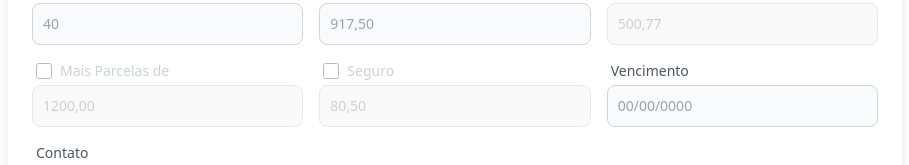
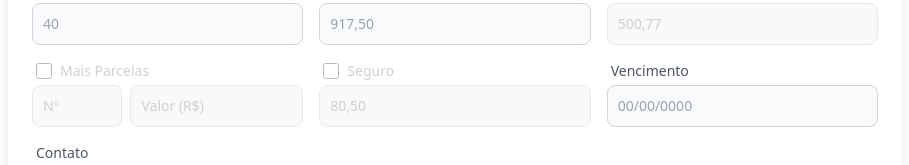
Before and after one commit to DavidHSCruz/GeradorDePost, a React (Vite) app: page /generate in a window 1280 px wide. Shown: the part 378-543 px from the top of the page, without its empty margins (185-1094 px from the left). Built offline with nearby package versions, Linux system fonts and the light colour scheme; a web font is replaced by a local one.

Commit message:
add: numero de + parcelas

```diff
--- a/src/components/CardGenerator/CardForm.jsx
+++ b/src/components/CardGenerator/CardForm.jsx
@@ -78,10 +78,59 @@ export const CardForm = ({
                 </div>
                 {/* Inputs Dinâmicos */}
                 {Object.keys(inf).map((name, i) => {
-                    // eslint-disable-next-line no-unused-vars
-                    const inputConfig = inputs.find(input => input.name.toLowerCase().replace(/\s/g, '') === name.toLowerCase())
+                    if (name === 'tipo' || name === 'color') return null
 
-                    if (name === 'tipo' || name === 'color') return null
+                    if (name === 'maisParcelasValor') return null
+
+                    if (name === 'maisParcelasNum') {
+                        const checkName = 'maisParcelasDe'
+                        const isChecked = check[checkName]
+                        const checkDisabled = !isChecked
+
+                        return (
+                            <div key={i} className={`flex flex-col group ${checkDisabled ? 'opacity-50' : ''}`}>
+                                <div className="flex items-center mb-1 ml-1">
+                                    {checkInput(checkName)}
+                                    <label className={`text-sm font-medium ${checkDisabled ? 'text-gray-400' : 'text-gray-600'}`} htmlFor={name}>
+                                        Mais Parcelas
+                                    </label>
+                                </div>
+
+                                <div className={`flex gap-2 relative transition-all duration-200 ${checkDisabled ? 'grayscale' : ''}`}>
+                                    <div className="w-1/3">
+                                        <input
+                                            className={`
+                                                w-full bg-gray-50 border border-gray-300 text-gray-900 text-sm rounded-lg
+                                                focus:ring-vermelho focus:border-vermelho block p-2.5 outline-none
+                                                disabled:bg-gray-100 disabled:cursor-not-allowed transition-colors
+                                                placeholder-gray-400
+                                            `}
+                                            type="text"
+                                            value={inf.maisParcelasNum}
+                                            disabled={checkDisabled}
+                                            placeholder="Nº"
+                                            onChange={(e) => setInf({...inf, maisParcelasNum: e.target.value})}
+                                        />
+                                    </div>
+                                    <div className="flex-1">
+                                        <input
+                                            className={`
+                                                w-full bg-gray-50 border border-gray-300 text-gray-900 text-sm rounded-lg
+                                                focus:ring-vermelho focus:border-vermelho block p-2.5 outline-none
+                                                disabled:bg-gray-100 disabled:cursor-not-allowed transition-colors
+                                                placeholder-gray-400
+                                            `}
+                                            type="text"
+                                            value={inf.maisParcelasValor}
+                                            disabled={checkDisabled}
+                                            placeholder="Valor (R$)"
+                                            onChange={(e) => setInf({...inf, maisParcelasValor: e.target.value})}
+                                        />
+                                    </div>
+                                </div>
+                            </div>
+                        )
+                    }
 
                     if (!inputs[i]) return null
                     const { name: inputName, placeholder } = inputs[i]
--- a/src/components/CardGenerator/CardPreview.jsx
+++ b/src/components/CardGenerator/CardPreview.jsx
@@ -33,7 +33,7 @@ export const CardPreview = ({
           />
           {/* FUNDO IMG */}
           <div
-            className="w-[215px] h-[300px] bg-cinza bg-cover bg-center absolute top-[71px] right-0 rounded-l-[25px] shadow-padrao"
+            className="w-[215px] h-[300px] bg-cinza bg-cover bg-center absolute top-[71px] right-[-10px] rounded-l-[25px] shadow-padrao"
             style={{
               backgroundImage: `url(${selectedIMG.fundo})`,
               filter: `hue-rotate(${-hueBg}deg)`
@@ -139,8 +139,8 @@ export const CardPreview = ({
                 {check.maisParcelasDe && (
                   <Informacao
                     className="text-[8px]"
-                    titulo="+ Parcelas de"
-                    valor={`R$ ${inf.maisParcelasDe || "0,00"}`}
+                    titulo={`+ ${inf.maisParcelasNum || "0"} parcelas de`}
+                    valor={`R$ ${inf.maisParcelasValor || "0,00"}`}
                   />
                 )}
 
--- a/src/components/CardGenerator/index.jsx
+++ b/src/components/CardGenerator/index.jsx
@@ -25,7 +25,8 @@ const CardGenerator = () => {
         { name: 'Prazo', placeholder: '40' },
         { name: 'Valor Parcela Integral', placeholder: '917,50' },
         { name: 'Valor Parcela Flex', placeholder: '500,77' },
-        { name: 'Mais Parcelas de', placeholder: '1200,00' },
+        { name: 'Mais Parcelas Num', placeholder: '8' },
+        { name: 'Mais Parcelas Valor', placeholder: '59,90' },
         { name: 'Seguro', placeholder: '80,50' },
         { name: 'Vencimento', placeholder: '00/00/0000' },
         { name: 'Contato', placeholder: '(00) 00000-0000' },
@@ -44,7 +45,8 @@ const CardGenerator = () => {
         prazo: '',
         valorParcelaInt: '',
         valorParcelaFlex: '',
-        maisParcelasDe: '',
+        maisParcelasNum: '',
+        maisParcelasValor: '',
         seguro: '',
         vencimento: '',
         contato: ''
--- a/src/input.css
+++ b/src/input.css
@@ -1,6 +1,6 @@
 @import url(https://db.onlinewebfonts.com/c/066ce24dae3730ed6c648b09efaea93a?family=Acumin+Variable+Concept);
+@import url('https://fonts.googleapis.com/css2?family=Roboto:ital,wght@0,100..900;1,100..900&display=swap');
+
 @tailwind base;
 @tailwind components;
 @tailwind utilities;
-
-@import url('https://fonts.googleapis.com/css2?family=Roboto:ital,wght@0,100..900;1,100..900&display=swap')
```
Also changed, not shown: public/imagens/produtos/motos/honda.png, public/imagens/produtos/motos/kawasaki.png, vercel.json (added).
